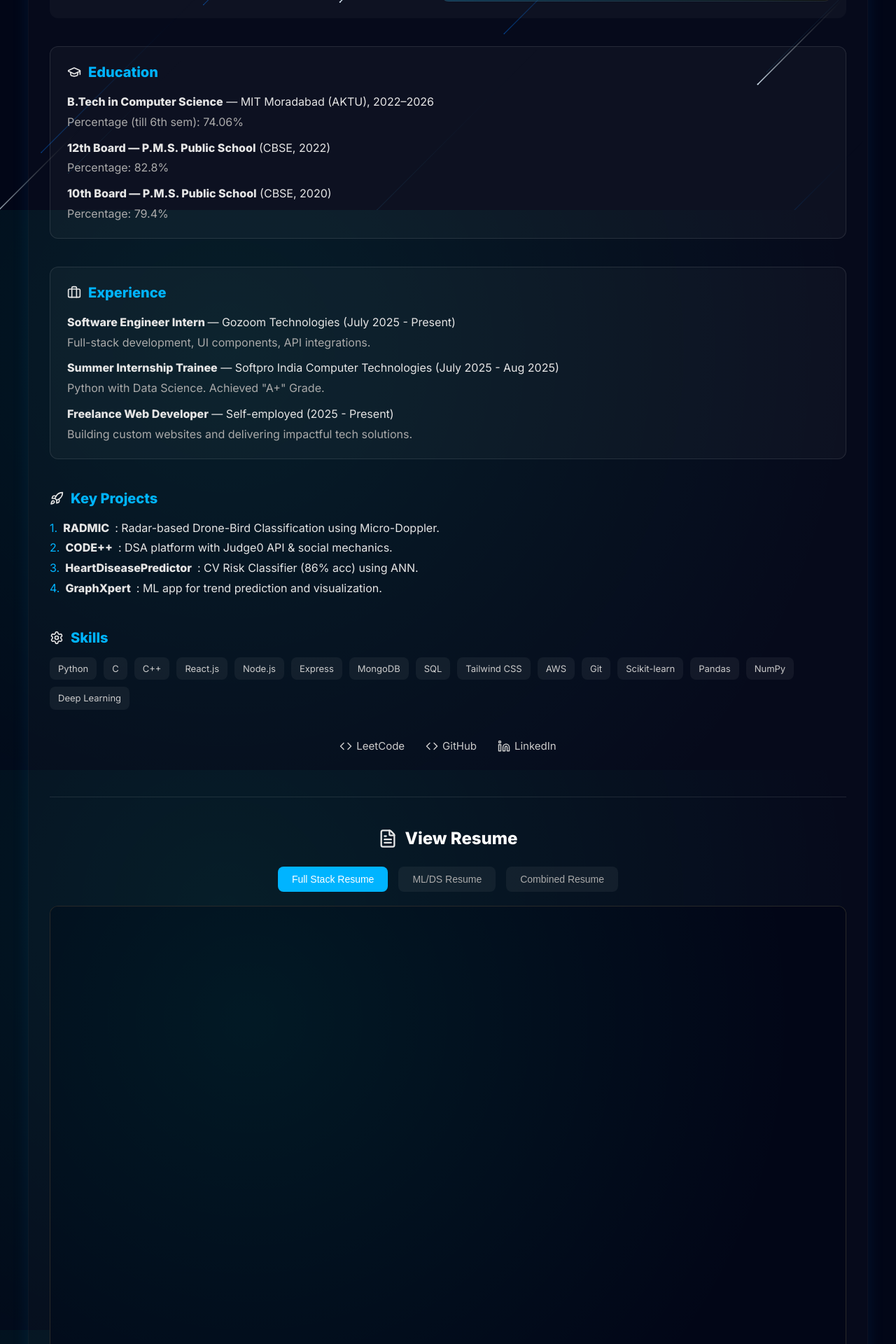
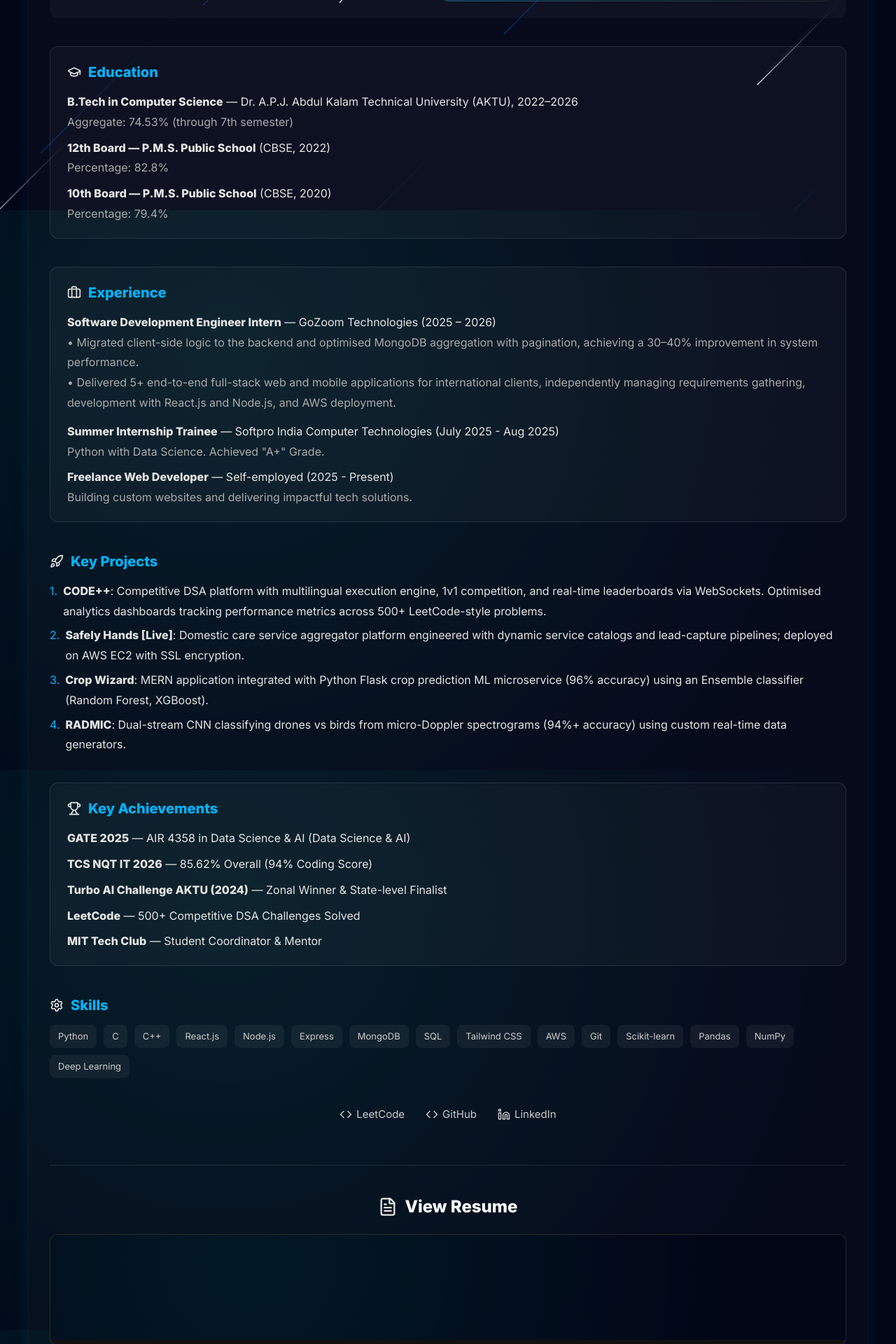
Before and after one commit to ARMAANSIDDIQUI/armaan-siddiqui-portfolio, a React (Vite) app: page /resume in a window 1280 px wide. Shown: the part 500-2420 px from the top of the page at 70% size. Built offline with nearby package versions, Linux system fonts and the light colour scheme; the HTML template or start-up script is replaced by a standard one.

Commit message:
resume update

```diff
--- a/src/CSS/Resume.css
+++ b/src/CSS/Resume.css
@@ -111,13 +111,11 @@
   font-weight: 500;
 }
 
-.resume-pdf iframe {
+.resume-iframe {
   width: 100%;
   height: 650px;
   border: none;
   background: #111;
-  border-radius: 12px;
-  overflow: hidden;
 }
 
 .resume-download {
@@ -204,7 +202,7 @@
     font-size: 14px;
   }
 
-  .resume-pdf iframe {
+  .resume-iframe {
     height: 450px;
   }
 
@@ -253,7 +251,7 @@
     gap: 15px;
   }
 
-  .resume-pdf iframe {
+  .resume-iframe {
     height: 350px;
   }
 
--- a/src/pages/About.jsx
+++ b/src/pages/About.jsx
@@ -56,9 +56,9 @@
           }}
         >
           Hi, I’m <strong>Armaan Siddiqui</strong> — a{" "}
-          <strong>Software Engineer Intern</strong> at Gozoom Technologies and a{" "}
+          <strong>Software Development Engineer Intern</strong> at GoZoom Technologies and a{" "}
           <strong>Full-Stack Developer</strong> in training. I am also a keen{" "}
-          <strong>Machine Learning enthusiast</strong>, constantly exploring the intersection of data and development.
+          <strong>Machine Learning practitioner</strong>, constantly exploring the intersection of data and development.
         </p>
 
         <p style={{ fontSize: "1.1rem", color: "rgba(255,255,255,0.8)" }}>
@@ -137,7 +137,7 @@
                   <strong>MIT Moradabad (AKTU)</strong> — Moradabad, Uttar Pradesh
                 </p>
                 <p style={{ color: "rgba(255,255,255,0.7)" }}>
-                  2022 – 2026 | Percentage (till 6th sem): 74.06%
+                  2022 – 2026 | Aggregate: 74.53% (through 7th semester)
                 </p>
               </div>
             </motion.div>
--- a/src/pages/Experience.jsx
+++ b/src/pages/Experience.jsx
@@ -5,15 +5,13 @@
 
 const EXPERIENCES = [
   {
-    role: "Software Engineer Intern ",
-    company: "Gozoom Technologies",
-    date: "July 2025 - Present",
-    location: "New Delhi",
+    role: "Software Development Engineer Intern",
+    company: "GoZoom Technologies",
+    date: "2025 – 2026",
+    location: "Remote",
     desc: [
-      "Commenced Internship on July 1, 2025. ",
-      "Focused on learning and development, task execution, and problem-solving.",
-      "Fostering innovation and creativity within the development team.",
-      "Full-stack development, UI components, and API integrations."
+      "Migrated client-side logic to the backend and optimised MongoDB aggregation with pagination, achieving a 30–40% improvement in system performance.",
+      "Delivered 5+ end-to-end full-stack web and mobile applications for international clients, independently managing requirements gathering, development with React.js and Node.js, and AWS deployment."
     ],
     type: "internship"
   },
--- a/src/pages/Projects.jsx
+++ b/src/pages/Projects.jsx
@@ -5,9 +5,9 @@
 
 const REAL_WORLD_PROJECTS = [
   {
-    title: 'Safely Hands',
-    desc: 'A technology-enabled platform connecting users with trusted, background-verified domestic help and care professionals. Features include rigorous staff verification and transparent pricing.',
-    tech: ['React', 'Node.js', 'Web Platform', 'Service Aggregator'],
+    title: 'Safely Hands [Live]',
+    desc: 'A domestic care service aggregator platform engineered with dynamic service catalogs and lead-capture pipelines; deployed on AWS EC2 with Nginx, Certbot SSL, and high security.',
+    tech: ['MERN Stack', 'AWS EC2', 'Nginx', 'Certbot SSL'],
     live: 'https://safelyhands.com/',
     code: '#'
   },
@@ -86,8 +86,8 @@
   },
   {
     title: 'CODE++',
-    desc: 'DSA programming platform with Judge0 API, real-time social mechanics, and global leaderboards.',
-    tech: ['MERN', 'Tailwind', 'ShadcnUI', 'Judge0 API'],
+    desc: 'Competitive DSA programming platform featuring a secure multilingual execution engine (Judge0 API), real-time 1v1 social match-ups via WebSockets, and performance tracking analytics dashboards for 500+ LeetCode problems.',
+    tech: ['React', 'Node.js', 'MongoDB', 'Judge0 API', 'Socket.io'],
     live: 'https://code-plus-plus.armaansiddiqui.online/',
     code: 'https://github.com/ARMAANSIDDIQUI'
   },
@@ -180,15 +180,15 @@
 const ML_DS_PROJECTS = [
   {
     title: 'RADMIC',
-    desc: 'Radar-based Drone-Bird Classification using Micro-Doppler Signatures and CNN.',
-    tech: ['CNN', 'Keras', 'HDF5', 'Deep Learning'],
+    desc: 'Dual-stream CNN for radar-based micro-Doppler spectrogram classification (drones vs birds) achieving 94%+ validation accuracy with real-time synthetic data generators.',
+    tech: ['CNN', 'TensorFlow', 'Keras', 'Deep Learning', 'Data Augmentation'],
     live: '',
     code: 'https://github.com/ARMAANSIDDIQUI'
   },
   {
-    title: 'CropRecommender',
-    desc: 'Ensemble-based model to suggest best-fit crops using soil/climatic data.',
-    tech: ['XGBoost', 'RF', 'SVM', 'Joblib'],
+    title: 'Crop Wizard',
+    desc: 'MERN application integrated with a Python Flask microservice deploying an Ensemble Classifier (Random Forest, XGBoost) to suggest optimal crops with 96% accuracy.',
+    tech: ['MERN Stack', 'Flask', 'XGBoost', 'Random Forest', 'Ensemble Learning'],
     live: '',
     code: 'https://github.com/ARMAANSIDDIQUI'
   },
@@ -215,6 +215,65 @@
   }
 ]
 
+const LazyIframe = ({ src, title, style }) => {
+  const [isLoaded, setIsLoaded] = React.useState(false);
+  const iframeRef = React.useRef(null);
+
+  React.useEffect(() => {
+    const observer = new IntersectionObserver(
+      ([entry]) => {
+        if (entry.isIntersecting) {
+          setIsLoaded(true);
+          observer.disconnect();
+        }
+      },
+      { rootMargin: '100px' }
+    );
+
+    if (iframeRef.current) {
+      observer.observe(iframeRef.current);
+    }
+
+    return () => observer.disconnect();
+  }, []);
+
+  return (
+    <div
+      ref={iframeRef}
+      style={{
+        width: '100%',
+        height: '100%',
+        background: 'rgba(0, 0, 0, 0.3)',
+        position: 'relative'
+      }}
+    >
+      {isLoaded ? (
+        <iframe
+          src={src}
+          title={title}
+          style={style}
+          sandbox="allow-scripts allow-same-origin allow-popups allow-forms"
+        />
+      ) : (
+        <div
+          style={{
+            width: '100%',
+            height: '100%',
+            display: 'flex',
+            alignItems: 'center',
+            justifyContent: 'center',
+            color: 'var(--primary)',
+            fontSize: '0.9rem',
+            fontStyle: 'italic'
+          }}
+        >
+          Loading live preview...
+        </div>
+      )}
+    </div>
+  );
+};
+
 const ProjectCard = ({ p }) => {
   return (
     <GlassCard
@@ -238,12 +297,10 @@
         border: '1px solid rgba(255,255,255,0.05)'
       }}>
         {p.live ? (
-          <iframe
+          <LazyIframe
             src={p.live}
             title={p.title}
             style={{ width: '100%', height: '100%', border: 'none', filter: 'grayscale(0.2) contrast(1.1)' }}
-            loading="lazy"
-            sandbox="allow-scripts allow-same-origin allow-popups allow-forms"
           />
         ) : (
           <div style={{
--- a/src/pages/Resume.jsx
+++ b/src/pages/Resume.jsx
@@ -1,24 +1,28 @@
 import React, { useState } from "react";
 import { motion } from "framer-motion";
-import { FileText, User, MapPin, Mail, Phone, GraduationCap, Briefcase, Rocket, Settings, Code, Linkedin, Download } from "lucide-react";
+import { FileText, User, MapPin, Mail, Phone, GraduationCap, Briefcase, Rocket, Settings, Code, Linkedin, Download, Trophy } from "lucide-react";
 
 export default function Resume() {
-  const [activeResume, setActiveResume] = useState("fullstack");
+  // const [activeResume, setActiveResume] = useState("fullstack");
 
-  const resumes = {
-    fullstack: {
-      title: "Full Stack Resume",
-      file: "/resume_fullstack.pdf", // Placeholder: User needs to upload resume_fullstack.pdf
-    },
-    ml: {
-      title: "ML/DS Resume",
-      file: "/resume_ml_ds.pdf", // Placeholder: User needs to upload resume_ml.pdf
-    },
-    combined: {
-      title: "Combined Resume",
-      file: "/resume_combined.pdf", // Using existing resume.pdf
-    },
-  };
+  // const resumes = {
+  //   fullstack: {
+  //     title: "Full Stack Resume",
+  //     file: "/resume_fullstack.pdf", // Placeholder: User needs to upload resume_fullstack.pdf
+  //   },
+  //   ml: {
+  //     title: "ML/DS Resume",
+  //     file: "/resume_ml_ds.pdf", // Placeholder: User needs to upload resume_ml.pdf
+  //   },
+  //   combined: {
+  //     title: "Combined Resume",
+  //     file: "/resume_combined.pdf", // Using existing resume.pdf
+  //   },
+  // };
+
+  // Use ARMAAN.pdf only for now
+  const resumeFile = "/ARMAAN.pdf";
+  const resumeTitle = "Armaan Siddiqui Resume";
 
   return (
     <section className="container" style={{ padding: "60px 0" }}>
@@ -80,7 +84,7 @@
                 </h3>
             </div>
             <p style={{ marginTop: 10, fontSize: 15, color: "#ccc" }}>
-              B.Tech CSE Student | Full Stack Developer | ML Enthusiast
+              Full-Stack Software Engineer & Machine Learning Practitioner
             </p>
             <div style={{ display: 'flex', alignItems: 'center', gap: 6, margin: "4px 0", fontSize: 14, color: "#aaa" }}>
                <MapPin size={14} /> Moradabad, Uttar Pradesh, India
@@ -105,9 +109,7 @@
           >
             <strong style={{ color: "#00b4ff" }}>Professional Summary:</strong>
             <p style={{ marginTop: 6, color: "#ccc" }}>
-              Aspiring full-stack developer with a focus on creating responsive and scalable mobile and web apps.
-              Enthusiastic about utilising frameworks, databases, and cloud platforms to implement cutting-edge solutions
-              and create flawless UI/UX. Also passionate about Machine Learning and Data Science.
+              Full-Stack Software Engineer and Machine Learning Practitioner — GATE 2025 AIR 4358 (Data Science & AI). Built production systems serving real clients on AWS; engineered ML models at 94–96% accuracy. Graduating B.Tech (Computer Science) from AKTU in 2026.
             </p>
           </motion.div>
         </motion.div>
@@ -133,8 +135,8 @@
           </div>
           <ul style={{ listStyle: "none", padding: 0, margin: 0, lineHeight: 1.8 }}>
             <li>
-              <strong>B.Tech in Computer Science</strong> — MIT Moradabad (AKTU), 2022–2026 <br />
-              <span style={{ color: "#aaa" }}>Percentage (till 6th sem): 74.06%</span>
+              <strong>B.Tech in Computer Science</strong> — Dr. A.P.J. Abdul Kalam Technical University (AKTU), 2022–2026 <br />
+              <span style={{ color: "#aaa" }}>Aggregate: 74.53% (through 7th semester)</span>
             </li>
             <li style={{ marginTop: 8 }}>
               <strong>12th Board — P.M.S. Public School</strong> (CBSE, 2022) <br />
@@ -169,10 +171,13 @@
           </div>
           <ul style={{ listStyle: "none", padding: 0, margin: 0, lineHeight: 1.8 }}>
             <li>
-              <strong>Software Engineer Intern </strong> — Gozoom Technologies (July 2025 - Present) <br />
-              <span style={{ color: "#aaa" }}>Full-stack development, UI components, API integrations.</span>
+              <strong>Software Development Engineer Intern</strong> — GoZoom Technologies (2025 – 2026) <br />
+              <span style={{ color: "#aaa" }}>
+                • Migrated client-side logic to the backend and optimised MongoDB aggregation with pagination, achieving a 30–40% improvement in system performance.<br />
+                • Delivered 5+ end-to-end full-stack web and mobile applications for international clients, independently managing requirements gathering, development with React.js and Node.js, and AWS deployment.
+              </span>
             </li>
-            <li style={{ marginTop: 8 }}>
+            <li style={{ marginTop: 12 }}>
               <strong>Summer Internship Trainee</strong> — Softpro India Computer Technologies (July 2025 - Aug 2025) <br />
               <span style={{ color: "#aaa" }}>Python with Data Science. Achieved "A+" Grade.</span>
             </li>
@@ -195,10 +200,60 @@
              <h4 style={{ fontSize: 20, color: "#00b4ff", margin: 0 }}>Key Projects</h4>
           </div>
           <ul style={{ listStyle: "none", padding: 0, margin: 0, lineHeight: 1.8 }}>
-            <li style={{ display: 'flex', alignItems: 'center', gap: 8 }}> <span style={{ color: '#00b4ff' }}>1.</span> <strong>RADMIC</strong>: Radar-based Drone-Bird Classification using Micro-Doppler.</li>
-            <li style={{ display: 'flex', alignItems: 'center', gap: 8 }}> <span style={{ color: '#00b4ff' }}>2.</span> <strong>CODE++</strong>: DSA platform with Judge0 API & social mechanics.</li>
-            <li style={{ display: 'flex', alignItems: 'center', gap: 8 }}> <span style={{ color: '#00b4ff' }}>3.</span> <strong>HeartDiseasePredictor</strong>: CV Risk Classifier (86% acc) using ANN.</li>
-            <li style={{ display: 'flex', alignItems: 'center', gap: 8 }}> <span style={{ color: '#00b4ff' }}>4.</span> <strong>GraphXpert</strong>: ML app for trend prediction and visualization.</li>
+            <li style={{ display: 'flex', alignItems: 'flex-start', gap: 8, marginBottom: 6 }}>
+              <span style={{ color: '#00b4ff' }}>1.</span>
+              <span><strong>CODE++</strong>: Competitive DSA platform with multilingual execution engine, 1v1 competition, and real-time leaderboards via WebSockets. Optimised analytics dashboards tracking performance metrics across 500+ LeetCode-style problems.</span>
+            </li>
+            <li style={{ display: 'flex', alignItems: 'flex-start', gap: 8, marginBottom: 6 }}>
+              <span style={{ color: '#00b4ff' }}>2.</span>
+              <span><strong>Safely Hands [Live]</strong>: Domestic care service aggregator platform engineered with dynamic service catalogs and lead-capture pipelines; deployed on AWS EC2 with SSL encryption.</span>
+            </li>
+            <li style={{ display: 'flex', alignItems: 'flex-start', gap: 8, marginBottom: 6 }}>
+              <span style={{ color: '#00b4ff' }}>3.</span>
+              <span><strong>Crop Wizard</strong>: MERN application integrated with Python Flask crop prediction ML microservice (96% accuracy) using an Ensemble classifier (Random Forest, XGBoost).</span>
+            </li>
+            <li style={{ display: 'flex', alignItems: 'flex-start', gap: 8, marginBottom: 6 }}>
+              <span style={{ color: '#00b4ff' }}>4.</span>
+              <span><strong>RADMIC</strong>: Dual-stream CNN classifying drones vs birds from micro-Doppler spectrograms (94%+ accuracy) using custom real-time data generators.</span>
+            </li>
+          </ul>
+        </motion.div>
+
+        {/* Achievements Section */}
+        <motion.div
+          initial={{ opacity: 0, y: 20 }}
+          animate={{ opacity: 1, y: 0 }}
+          transition={{ delay: 0.9 }}
+          style={{
+            marginTop: 40,
+            border: "1px solid rgba(255,255,255,0.1)",
+            borderRadius: 12,
+            padding: "20px 24px",
+            background: "rgba(255,255,255,0.03)",
+          }}
+        >
+          <div style={{ display: 'flex', alignItems: 'center', gap: 10, marginBottom: 12 }}>
+             <Trophy size={20} className="text-cyan-400" />
+             <h4 style={{ fontSize: 20, color: "#00b4ff", margin: 0 }}>
+                Key Achievements
+             </h4>
+          </div>
+          <ul style={{ listStyle: "none", padding: 0, margin: 0, lineHeight: 1.8 }}>
+            <li>
+              <strong>GATE 2025</strong> — AIR 4358 in Data Science & AI (Data Science & AI)
+            </li>
+            <li style={{ marginTop: 8 }}>
+              <strong>TCS NQT IT 2026</strong> — 85.62% Overall (94% Coding Score)
+            </li>
+            <li style={{ marginTop: 8 }}>
+              <strong>Turbo AI Challenge AKTU (2024)</strong> — Zonal Winner & State-level Finalist
+            </li>
+            <li style={{ marginTop: 8 }}>
+              <strong>LeetCode</strong> — 500+ Competitive DSA Challenges Solved
+            </li>
+            <li style={{ marginTop: 8 }}>
+              <strong>MIT Tech Club</strong> — Student Coordinator & Mentor
+            </li>
           </ul>
         </motion.div>
 
@@ -304,7 +359,7 @@
             </h4>
           </div>
 
-          {/* Resume Tabs */}
+          {/* Resume Tabs - Commented out for single resume view
           <div style={{ display: "flex", justifyContent: "center", gap: 15, marginBottom: 20, flexWrap: "wrap" }}>
             {Object.keys(resumes).map((key) => (
               <button
@@ -326,22 +381,23 @@
               </button>
             ))}
           </div>
+          */}
 
           <div
+            className="resume-pdf-wrapper"
             style={{
               borderRadius: 12,
               overflow: "hidden",
               border: "1px solid rgba(255,255,255,0.1)",
               background: "#111",
-              height: "650px"
             }}
           >
             <iframe
-              src={resumes[activeResume].file}
-              title={resumes[activeResume].title}
+              src={resumeFile}
+              title={resumeTitle}
+              className="resume-iframe"
               style={{
                 width: "100%",
-                height: "100%",
                 border: "none",
               }}
             />
@@ -350,7 +406,7 @@
           {/* Download Button */}
           <div style={{ textAlign: "center", marginTop: 20 }}>
             <motion.a
-              href={resumes[activeResume].file}
+              href={resumeFile}
               download
               whileHover={{ scale: 1.05 }}
               whileTap={{ scale: 0.95 }}
@@ -367,7 +423,7 @@
                 letterSpacing: 0.3,
               }}
             >
-              <Download size={18} /> Download {resumes[activeResume].title}
+              <Download size={18} /> Download {resumeTitle}
             </motion.a>
           </div>
         </motion.div>
--- a/src/pages/Skills.jsx
+++ b/src/pages/Skills.jsx
@@ -138,7 +138,6 @@
           transition={{ duration: 1, ease: "easeOut" }}
           style={{
             width: "100%",
-            height: "600px",
             borderRadius: "24px",
             background: "linear-gradient(135deg, rgba(255,255,255,0.03), rgba(255,255,255,0.01))",
             border: "1px solid var(--glass-border)",
@@ -163,8 +162,6 @@
                 border: "1px solid var(--primary)"
               }}
               style={{
-                width: "90px",
-                height: "90px",
                 borderRadius: "50%",
                 position: "absolute",
                 display: "flex",
```
Also changed, not shown: src/CSS/Skills.css (+5 -5 lines), 1 other file (tests, documents, lock files or other folders).
